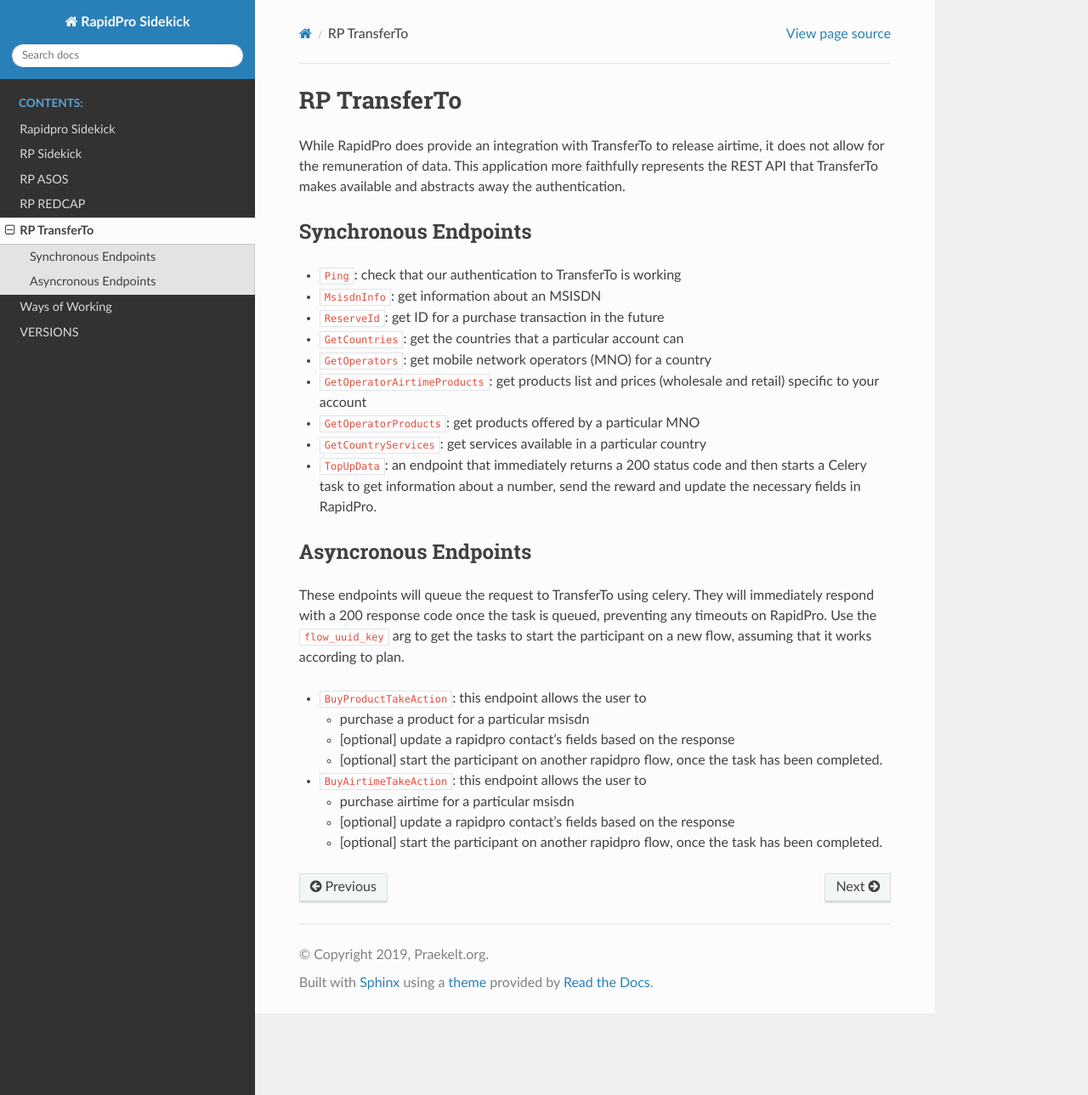
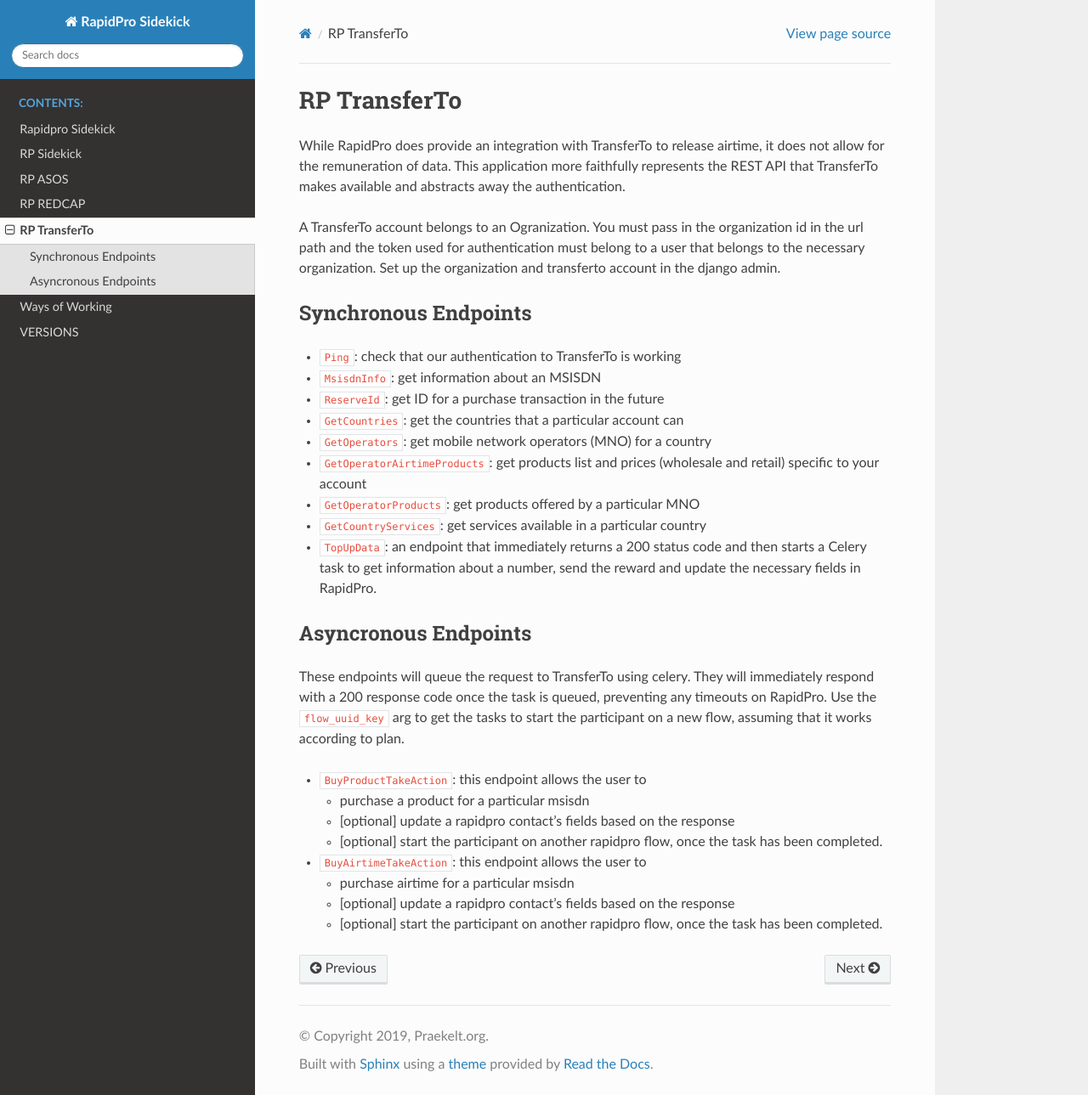
Before and after one commit to praekeltfoundation/rp-sidekick, a Sphinx documentation site: the page built from docs/apps/transferto.md, in a window 1280 px wide and 1289 px high. Shown: the whole window at 85% size. Built offline with Sphinx 7.4.7 and the Read the Docs theme 2.0.0, drawn with Linux system fonts in a browser that asks for light colours.

Commit message:
update docs about TransferTo accounts

```diff
--- a/docs/apps/transferto.md
+++ b/docs/apps/transferto.md
@@ -1,6 +1,8 @@
 # RP TransferTo
 
 While RapidPro does provide an integration with TransferTo to release airtime, it does not allow for the remuneration of data. This application more faithfully represents the REST API that TransferTo makes available and abstracts away the authentication.
+
+A TransferTo account belongs to an Ogranization. You must pass in the organization id in the url path and the token used for authentication must belong to a user that belongs to the necessary organization. Set up the organization and transferto account in the django admin.
 
 ### Synchronous Endpoints
 - `Ping`: check that our authentication to TransferTo is working
```
